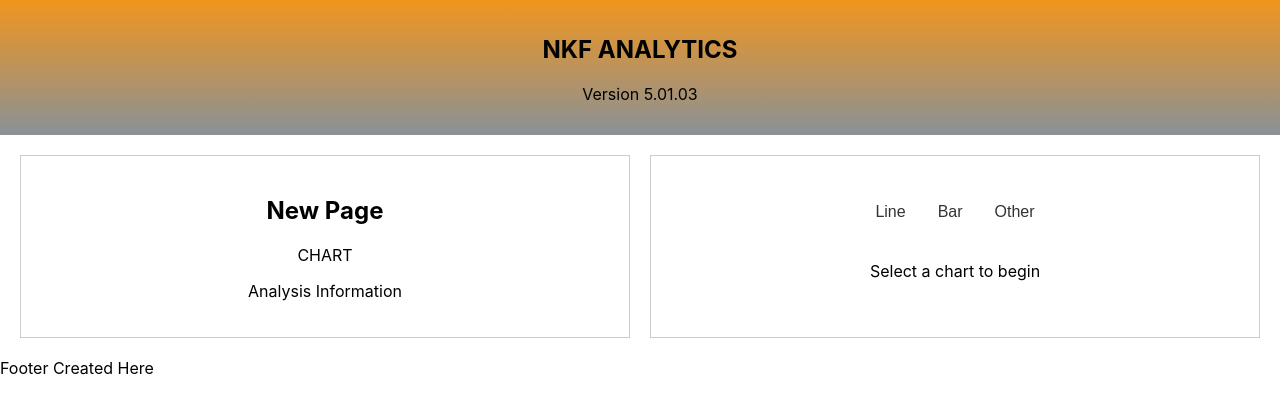
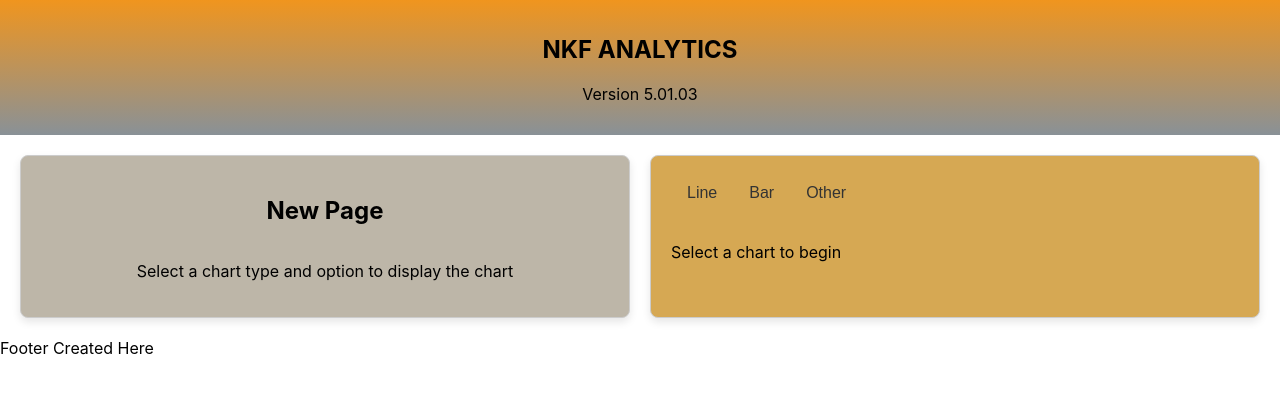
Before and after one commit to bsovic23/bsov-analytics, a React (Create React App) app in the folder client/: page /bsov-analytics/NewPage in a window 1280 px wide. Shown: the top 412 px of the page. Built offline with nearby package versions, Linux system fonts and the light colour scheme.

Commit message:
updated charts data pass through

```diff
--- a/client/src/App.js
+++ b/client/src/App.js
@@ -14,6 +14,7 @@ import CaseHippoAnalyticsPage from './pages/BsovAnalyticsPages/CaseHippoAnalytic
 
 // NKF Analytics V5.0 New
 import NewPage from './pages/NkfAnalyticsPages/NewPage';
+import CaseHippoAnalyticsPageNew from './pages/NkfAnalyticsPages/CaseHippo';
 
 const routes = [
   {path: "/", element: <BsovAnalyticsComponent />},
@@ -29,6 +30,7 @@ const routes = [
 
   // NKF Analytics V5.0 New
   {path: "/NewPage", element: <NewPage />},
+  {path: "/CaseHippoAnalyticsPageNew", element: <CaseHippoAnalyticsPageNew />},
 ];
 
 function App() {
--- /dev/null
+++ b/client/src/components/AnalyticsCharts/Bar/index.js
@@ -0,0 +1,65 @@
+import React from 'react';
+import { Bar } from 'react-chartjs-2';
+import {
+    Chart as ChartJs,
+    CategoryScale,
+    LinearScale,
+    BarElement,
+    Tooltip,
+    Legend,
+} from 'chart.js';
+
+ChartJs.register(CategoryScale, LinearScale, BarElement, Tooltip, Legend);
+
+const BarChart = ({ data }) => {
+    if (!data || Object.keys(data).length === 0) {
+        return <p>No data available for the chart.</p>;
+    }
+
+    // Convert data into an array of { label, value } objects
+    const chartData = Object.keys(data).map((key) => ({
+        label: key,
+        value: data[key],
+    }));
+
+    // Sort the data by value in descending order
+    const sortedData = chartData.sort((a, b) => b.value - a.value);
+
+    // Slice the top 20 items if there are more than 20
+    const topData = sortedData.length > 20 ? sortedData.slice(0, 20) : sortedData;
+
+    // Separate the labels and values for the chart
+    const labels = topData.map(item => item.label);
+    const values = topData.map(item => item.value);
+
+    return (
+        <div id="chart-container">
+            <div className="chart-wrapper">
+                <Bar
+                    className="bar-chart"
+                    data={{
+                        labels: labels,
+                        datasets: [
+                            {
+                                label: "Items",
+                                data: values,
+                                backgroundColor: "blue",
+                            }
+                        ]
+                    }}
+                    options={{
+                        responsive: true,
+                        maintainAspectRatio: false, // Prevent the chart from shrinking too much
+                        scales: {
+                            y: {
+                                beginAtZero: true,
+                            },
+                        },
+                    }}
+                />
+            </div>
+        </div>
+    );
+};
+
+export default BarChart;
--- a/client/src/components/AnalyticsFramework/index.js
+++ b/client/src/components/AnalyticsFramework/index.js
@@ -1,21 +1,29 @@
 import React, { useState } from 'react';
+
+// ----------------------------------------------------------------------------------------------
+// Component Imports
+// ----------------------------------------------------------------------------------------------
+import BarChart from '../AnalyticsCharts/Bar';
+
+// ===============================================================================================
+// Analytics Framework
+// ===============================================================================================
 
 const AnalyticsFramework = ({ pageTitle, data }) => {
 
   const [selectedType, setSelectedType] = useState(null);
-  const [chartTitle, setChartTitle] = useState('CHART');
-  const [chartDescription, setChartInfo] = useState("Analysis Information");
+  const [selectedData, setSelectedData] = useState(null);
+  const [chartDescription, setChartDescription] = useState("Analysis Information");
 
   const handleSelectedType = (type) => {
     setSelectedType(type);
-    setChartTitle('CHART');
-    setChartInfo('Analysis Information');
+    setChartDescription('Analysis Information');
   };
 
   const handleOptionClick = (item) => {
     console.log('Selected Data:', item.formattedData);
-    setChartTitle(item.optionTitle);
-    setChartInfo(item.optionInformation);
+    setSelectedData(item.formattedData);
+    setChartDescription(item.optionInformation);
   };
 
   return (
@@ -23,8 +31,14 @@ const AnalyticsFramework = ({ pageTitle, data }) => {
       {/* Box 1 Left */}
       <div className="analyticsFramework-leftBox">
         <h2>{pageTitle}</h2>
-        <div>{chartTitle}</div>
-        <p>{chartDescription}</p>
+        {selectedData ? (
+          <>
+            <BarChart data={selectedData} />
+            <p>{chartDescription}</p>
+          </>
+        ) : (
+          <p>Select a chart type and option to display the chart</p>
+        )}
       </div>
 
       {/* Box 2 Right */}
@@ -40,7 +54,8 @@ const AnalyticsFramework = ({ pageTitle, data }) => {
             </button>
           ))}
         </div>
-        <div>
+
+        <div className="option-buttons">
           {selectedType ? (
             data
               .filter((item) => item.type === selectedType)
--- a/client/src/index.css
+++ b/client/src/index.css
@@ -324,21 +324,31 @@ code {
   justify-content: center;
   border: 1px solid #ccc;
   padding: 20px;
+  overflow-y: auto; /* Prevents content from expanding the box vertically */
+  max-height: 600px; /* Adjust as needed */
+  background-color: #bdb6a8; /* Light orange background for the boxes */
+  border-radius: 8px; /* Optional: rounded corners for a softer look */
+  box-shadow: 0 4px 8px rgba(0, 0, 0, 0.1); /* Light shadow for depth */
 }
 
 .analyticsFramework-RightBox {
   flex: 1;
   display: flex;
   flex-direction: column;
-  align-items: center;
-  justify-content: center;
+  align-items: flex-start; /* Aligns items to the top */
+  justify-content: flex-start; /* Keeps items at the top */
   border: 1px solid #ccc;
   padding: 20px;
+  max-height: 600px; /* Adjust height to fit the screen */
+  overflow-y: auto; /* Prevents content from overflowing vertically */
+  background-color: #d6a853; /* Light orange background for the boxes */
+  border-radius: 8px; /* Optional: rounded corners for a softer look */
+  box-shadow: 0 4px 8px rgba(0, 0, 0, 0.1); /* Light shadow for depth */
 }
 
 .analyticsFramework-RightBox div:first-child {
   display: flex;
-  justify-content: space-around;
+  justify-content: flex-start; /* Keeps the type buttons aligned at the top */
   margin-bottom: 16px;
 }
 
@@ -368,3 +378,9 @@ code {
   width: 100%;
   background-color: #007bff;
 }
+
+.analyticsFramework-RightBox .option-buttons {
+  display: flex;
+  flex-direction: column; /* Stacks the buttons vertically */
+  gap: 8px; /* Adds space between the buttons */
+}
--- a/client/src/pages/BsovAnalytics.js
+++ b/client/src/pages/BsovAnalytics.js
@@ -16,6 +16,7 @@ const importCards = [
 
     //
     {title: 'NKF V5.0 layout', text: 'New Layout', link: '/NewPage'},
+    {title: 'NKF V5.0 layout - casehippo new', text: 'New Layout', link: '/CaseHippoAnalyticsPageNew'},
 ];
 
 const BsovAnalytics = () => {
--- /dev/null
+++ b/client/src/pages/NkfAnalyticsPages/CaseHippo.js
@@ -0,0 +1,87 @@
+import React, { useState, useEffect } from 'react';
+
+// =====================================================
+// Case Hippo Analytics Page
+// =====================================================
+
+// Component Imports
+
+import AnalyticsFramework from '../../components/AnalyticsFramework';
+
+// Functions
+
+import {
+    caseHippoEnrollmentFx,
+    caseHippoCompleteFx,
+    caseHippoModuleCompleteFx,
+    caseHippoModuleEnrollFx,
+    caseHippoCompleteProfessionFx,
+} from '../../functions/caseHippoAnalysisFx';
+
+// Data Import
+
+let caseHippoData;
+let caseHippoMappingData;
+try {
+    caseHippoData = require('../../data/casehippoData').caseHippoData;
+    caseHippoMappingData = require('../../data/casehippoMappingData').caseHippoMappingData;
+} catch (error) {
+    console.error('Case Hippo data not available', error);
+}
+
+// ------------------------------------
+// Page
+// ------------------------------------
+
+const CaseHippoAnalyticsPageNew = () => {
+    const [analysisResult, setAnalysisResult] = useState(null);
+
+    useEffect(() => {
+        const result = [
+            {
+                type: 'bar',
+                optionTitle: 'Enrollments Count',
+                optionInformation: 'Enrollment Information count total',
+                formattedData: caseHippoEnrollmentFx(caseHippoData),
+            },
+            {
+                type: 'bar',
+                optionTitle: 'Completions Count',
+                optionInformation: 'Total Counts of Completions',
+                formattedData: caseHippoCompleteFx(caseHippoData),
+            },
+            {
+                type: 'bar',
+                optionTitle: 'Modules Enrolled',
+                optionInformation: 'Case Hippo Modules Enrolled',
+                formattedData: caseHippoModuleEnrollFx(caseHippoData),
+            },
+            {
+                type: 'bar',
+                optionTitle: 'Modules Complete',
+                optionInformation: 'Case Hippo Modules Completed',
+                formattedData: caseHippoModuleCompleteFx(caseHippoData),
+            },
+            {
+                type: 'bar',
+                optionTitle: 'Professions Completed',
+                optionInformation: 'Modules completed by profession',
+                formattedData: caseHippoCompleteProfessionFx(caseHippoData),
+            },
+        ];
+
+        setAnalysisResult(result);
+
+    }, []);
+
+    return (
+        <section>
+            <AnalyticsFramework
+                pageTitle={"Case Hippo Analytics"}
+                data={analysisResult}
+            />
+        </section>
+    )
+}
+
+export default CaseHippoAnalyticsPageNew;
--- a/client/src/pages/NkfAnalyticsPages/NewPage.js
+++ b/client/src/pages/NkfAnalyticsPages/NewPage.js
@@ -6,7 +6,16 @@ const NewPage = () => {
 
     const cleanData = [
         { type: 'line', optionTitle: 'option 1', optionInformation: 'info 1', formattedData: 'data1'},
-        { type: 'bar', optionTitle: 'option 2', optionInformation: 'info 2', formattedData: 'data2'},
+        { type: 'bar', optionTitle: 'option 2', optionInformation: 'info 2', formattedData: {
+            "apples": 30,
+            "bannanas": 20,
+            "oranges": 10,
+        }},
+        { type: 'bar', optionTitle: 'option 2', optionInformation: 'info 2', formattedData: {
+            "cars": 10,
+            "bikes": 2,
+            "peopls": 100,
+        }},
         { type: 'other', optionTitle: 'option 3', optionInformation: 'info 3', formattedData: 'data3'},
     ];
 
```
Also changed, not shown: client/src/components/AnalyticsCharts/Line/index.js (added), client/src/components/AnalyticsCharts/Multi/index.js (added).
